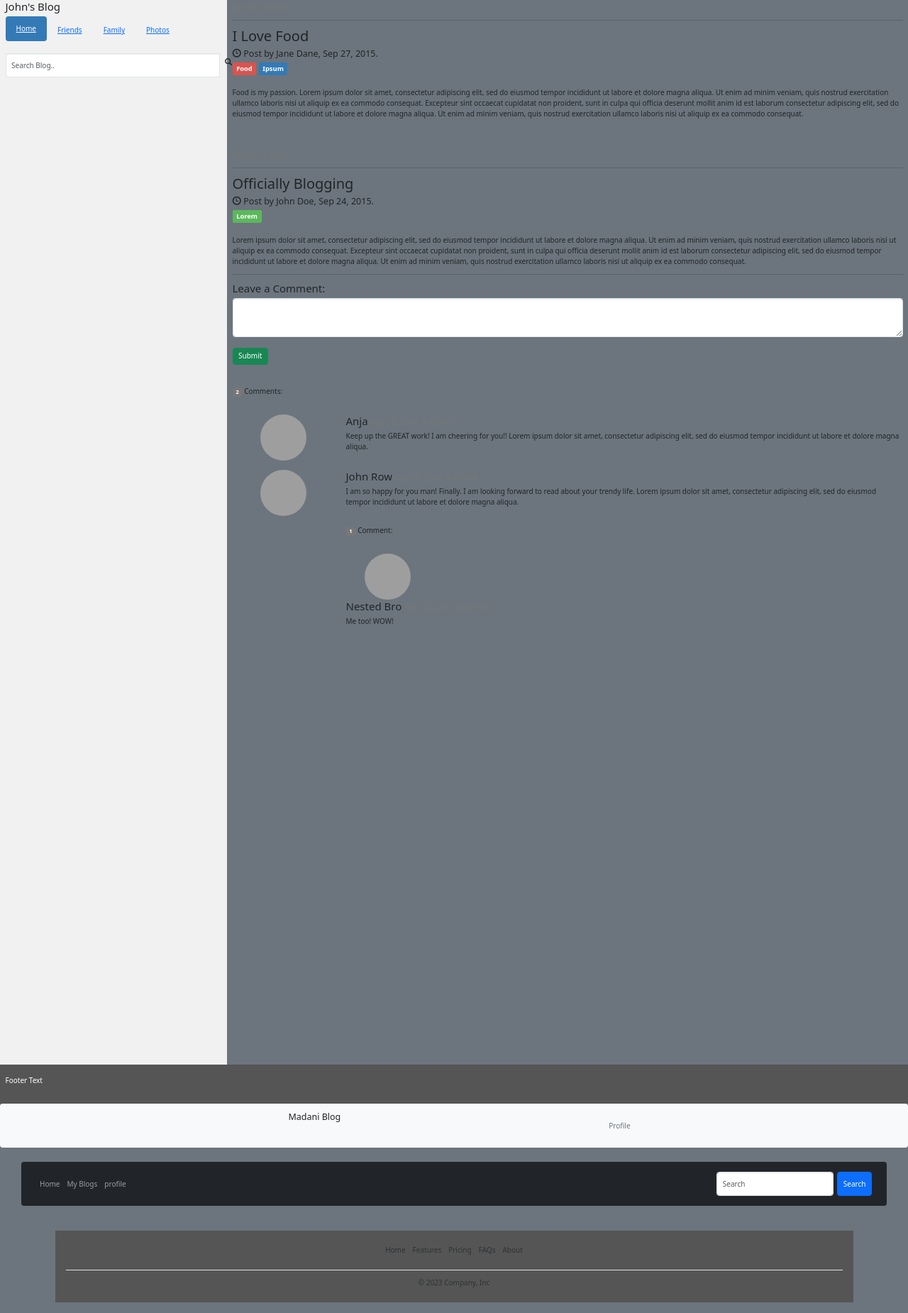
After one commit to ezzylan/MadaniBlog, a Django app: template templates/Comment.html in a window 1280 px wide. The commit adds this page. Shown: the whole page at 71% size. Run offline with Django 4.2, Linux system fonts and the light colour scheme; the template is opened without the code that fills it, so the values that code supplies are empty; some libraries are stand-ins or nearby versions; grey boxes are pictures that could not be loaded.

```diff
--- a/Home/urls.py
+++ b/Home/urls.py
@@ -1,5 +1,5 @@
 from django.urls import path
 from . import views
 urlpatterns = [
-    path('home/', views.home),
+    path('home/', views.Home.as_view()),
 ]
--- a/MadaniBlog/urls.py
+++ b/MadaniBlog/urls.py
@@ -19,5 +19,5 @@ from django.urls import path, include
 urlpatterns = [
     path('admin/', admin.site.urls),
     path('', include(('Home.urls', 'Home'), namespace='Home')),
-    path('profile/', include(('Profile.urls', 'Profile'), namespace='Profile')),
+    # path('profile/', include(('Profile.urls', 'Profile'), namespace='Profile')),
 ]
--- /dev/null
+++ b/templates/Comment.html
@@ -0,0 +1,205 @@
+<!DOCTYPE html>
+<html lang="en">
+<head>
+  <title>Bootstrap Example</title>
+  <meta charset="utf-8">
+  <meta name="viewport" content="width=device-width, initial-scale=1">
+  <link rel="stylesheet" href="https://maxcdn.bootstrapcdn.com/bootstrap/3.4.1/css/bootstrap.min.css">
+  <script src="https://ajax.googleapis.com/ajax/libs/jquery/3.6.4/jquery.min.js"></script>
+  <script src="https://maxcdn.bootstrapcdn.com/bootstrap/3.4.1/js/bootstrap.min.js"></script>
+  <style>
+    /* Set height of the grid so .sidenav can be 100% (adjust if needed) */
+    .row.content {height: 1500px}
+
+    /* Set gray background color and 100% height */
+    .sidenav {
+      background-color: #f1f1f1;
+      height: 100%;
+    }
+
+    /* Set black background color, white text and some padding */
+    footer {
+      background-color: #555;
+      color: white;
+      padding: 15px;
+    }
+
+    /* On small screens, set height to 'auto' for sidenav and grid */
+    @media screen and (max-width: 767px) {
+      .sidenav {
+        height: auto;
+        padding: 15px;
+      }
+      .row.content {height: auto;}
+    }
+  </style>
+</head>
+<body>
+
+<div class="container-fluid">
+  <div class="row content">
+    <div class="col-sm-3 sidenav">
+      <h4>John's Blog</h4>
+      <ul class="nav nav-pills nav-stacked">
+        <li class="active"><a href="#section1">Home</a></li>
+        <li><a href="#section2">Friends</a></li>
+        <li><a href="#section3">Family</a></li>
+        <li><a href="#section3">Photos</a></li>
+      </ul><br>
+      <div class="input-group">
+        <input type="text" class="form-control" placeholder="Search Blog..">
+        <span class="input-group-btn">
+          <button class="btn btn-default" type="button">
+            <span class="glyphicon glyphicon-search"></span>
+          </button>
+        </span>
+      </div>
+    </div>
+
+    <div class="col-sm-9">
+      <h4><small>RECENT POSTS</small></h4>
+      <hr>
+      <h2>I Love Food</h2>
+      <h5><span class="glyphicon glyphicon-time"></span> Post by Jane Dane, Sep 27, 2015.</h5>
+      <h5><span class="label label-danger">Food</span> <span class="label label-primary">Ipsum</span></h5><br>
+      <p>Food is my passion. Lorem ipsum dolor sit amet, consectetur adipiscing elit, sed do eiusmod tempor incididunt ut labore et dolore magna aliqua. Ut enim ad minim veniam, quis nostrud exercitation ullamco laboris nisi ut aliquip ex ea commodo consequat. Excepteur sint occaecat cupidatat non proident, sunt in culpa qui officia deserunt mollit anim id est laborum consectetur adipiscing elit, sed do eiusmod tempor incididunt ut labore et dolore magna aliqua. Ut enim ad minim veniam, quis nostrud exercitation ullamco laboris nisi ut aliquip ex ea commodo consequat.</p>
+      <br><br>
+
+      <h4><small>RECENT POSTS</small></h4>
+      <hr>
+      <h2>Officially Blogging</h2>
+      <h5><span class="glyphicon glyphicon-time"></span> Post by John Doe, Sep 24, 2015.</h5>
+      <h5><span class="label label-success">Lorem</span></h5><br>
+      <p>Lorem ipsum dolor sit amet, consectetur adipiscing elit, sed do eiusmod tempor incididunt ut labore et dolore magna aliqua. Ut enim ad minim veniam, quis nostrud exercitation ullamco laboris nisi ut aliquip ex ea commodo consequat. Excepteur sint occaecat cupidatat non proident, sunt in culpa qui officia deserunt mollit anim id est laborum consectetur adipiscing elit, sed do eiusmod tempor incididunt ut labore et dolore magna aliqua. Ut enim ad minim veniam, quis nostrud exercitation ullamco laboris nisi ut aliquip ex ea commodo consequat.</p>
+      <hr>
+
+      <h4>Leave a Comment:</h4>
+      <form role="form">
+        <div class="form-group">
+          <textarea class="form-control" rows="3" required></textarea>
+        </div>
+        <button type="submit" class="btn btn-success">Submit</button>
+      </form>
+      <br><br>
+
+      <p><span class="badge">2</span> Comments:</p><br>
+
+      <div class="row">
+        <div class="col-sm-2 text-center">
+          <img src="bandmember.jpg" class="img-circle" height="65" width="65" alt="Avatar">
+        </div>
+        <div class="col-sm-10">
+          <h4>Anja <small>Sep 29, 2015, 9:12 PM</small></h4>
+          <p>Keep up the GREAT work! I am cheering for you!! Lorem ipsum dolor sit amet, consectetur adipiscing elit, sed do eiusmod tempor incididunt ut labore et dolore magna aliqua.</p>
+          <br>
+        </div>
+        <div class="col-sm-2 text-center">
+          <img src="bird.jpg" class="img-circle" height="65" width="65" alt="Avatar">
+        </div>
+        <div class="col-sm-10">
+          <h4>John Row <small>Sep 25, 2015, 8:25 PM</small></h4>
+          <p>I am so happy for you man! Finally. I am looking forward to read about your trendy life. Lorem ipsum dolor sit amet, consectetur adipiscing elit, sed do eiusmod tempor incididunt ut labore et dolore magna aliqua.</p>
+          <br>
+          <p><span class="badge">1</span> Comment:</p><br>
+          <div class="row">
+            <div class="col-sm-2 text-center">
+              <img src="bird.jpg" class="img-circle" height="65" width="65" alt="Avatar">
+            </div>
+            <div class="col-xs-10">
+              <h4>Nested Bro <small>Sep 25, 2015, 8:28 PM</small></h4>
+              <p>Me too! WOW!</p>
+              <br>
+            </div>
+          </div>
+        </div>
+      </div>
+    </div>
+  </div>
+</div>
+
+<footer class="container-fluid">
+  <p>Footer Text</p>
+</footer>
+
+</body>
+</html>
+
+
+
+
+
+
+
+
+
+
+
+
+
+
+
+
+
+<!DOCTYPE html>
+{% load static %}
+{% load django_bootstrap5 %}
+{% bootstrap_css %}
+{% bootstrap_javascript %}
+{% bootstrap_messages %}
+<!-- my version of bootsrap 5 -->
+<!-- https://pypi.org/project/django-bootstrap5/ -->
+<!-- if you have a better ver pls tell me -->
+
+<html lang="en">
+	<head>
+		<meta charset="UTF-8" />
+		{% comment %} <link rel="stylesheet" type="text/css" href="{% static 'css/style.css'%}" /> {% endcomment %}
+	</head>
+	<body class='bg-secondary '>
+			<nav class="navbar navbar-expand-sm  bg-light">
+			<div class="container-fluid">
+			  <a class="navbar-brand link-dark ms-5 " href="">Madani Blog</a>
+			  <button class="navbar-toggler" type="button" data-bs-toggle="collapse" data-bs-target="#mynavbar">
+				<span class="navbar-toggler-icon"></span>
+			  </button>
+			  <a class="nav-link float-end link-secondary me-5" href="">Profile</a>
+			</nav>
+
+			<nav class="navbar navbar-expand-sm navbar-dark bg-dark ms-5 me-5 ps-2 pe-2">
+			  <div class="collapse navbar-collapse" id="mynavbar">
+				<ul class="navbar-nav me-auto">
+				  <li class="nav-item">
+					<a class="nav-link" href="">Home</a>
+				  </li>
+				  <li class="nav-item">
+					<a class="nav-link" href="">My Blogs</a>
+				  </li>
+				  <li class="nav-item">
+					<a class="nav-link" href="">profile</a>
+				  </li>
+				</ul>
+
+				<form class="d-flex">
+				  <input class="form-control me-2" type="text" placeholder="Search">
+				  <button class="btn btn-primary" type="button">Search</button>
+
+				</form>
+			  </div>
+			</div>
+		  </nav>
+		  {% block content %}
+		  {% endblock %}
+		  <div class="container">
+			<footer class="py-3 my-4">
+			  <ul class="nav justify-content-center border-bottom pb-3 mb-3">
+				<li class="nav-item"><a href="#" class="nav-link px-2 text-body-secondary">Home</a></li>
+				<li class="nav-item"><a href="#" class="nav-link px-2 text-body-secondary">Features</a></li>
+				<li class="nav-item"><a href="#" class="nav-link px-2 text-body-secondary">Pricing</a></li>
+				<li class="nav-item"><a href="#" class="nav-link px-2 text-body-secondary">FAQs</a></li>
+				<li class="nav-item"><a href="#" class="nav-link px-2 text-body-secondary">About</a></li>
+			  </ul>
+			  <p class="text-center text-body-secondary">&copy; 2023 Company, Inc</p>
+			</footer>
+		  </div>
+	</body>
+</html>
```
Also changed, not shown: Home/views.py (+9 -4 lines), static/style.css (added, +16 -0 lines), templates/base.html (+37 -21 lines), templates/home.html (+58 -5 lines).
